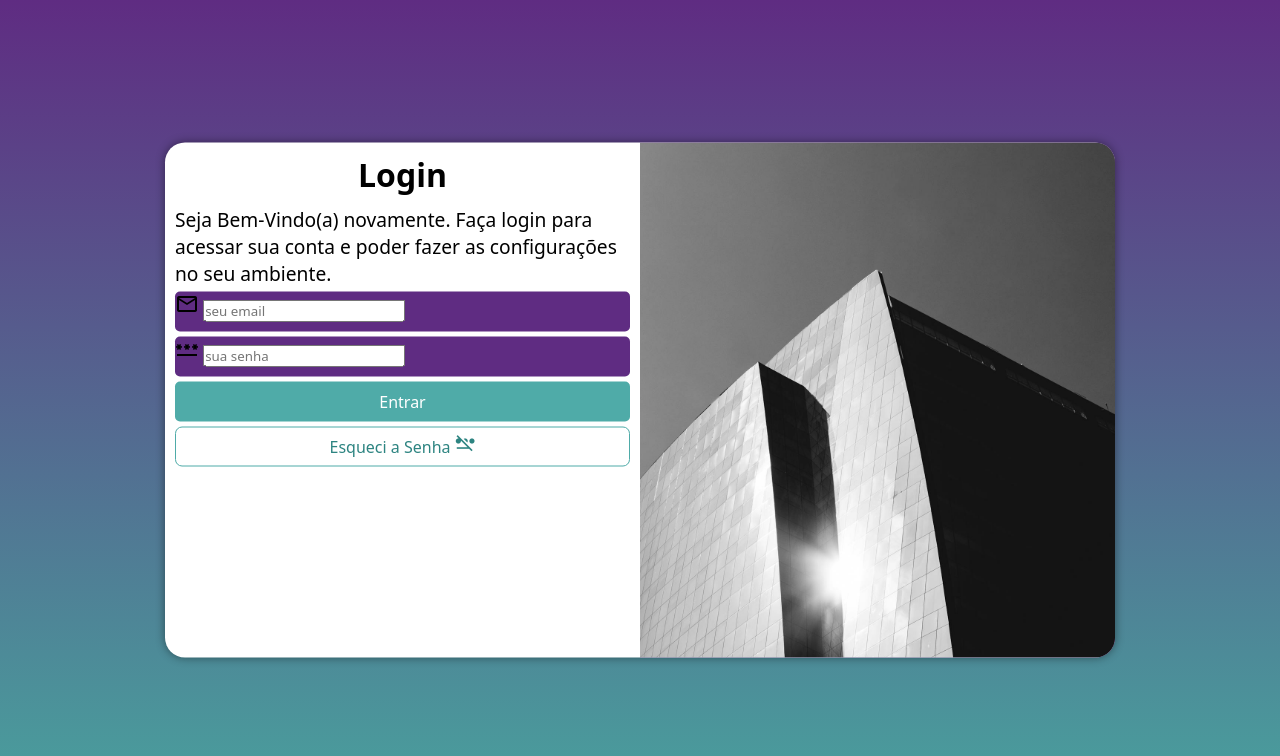
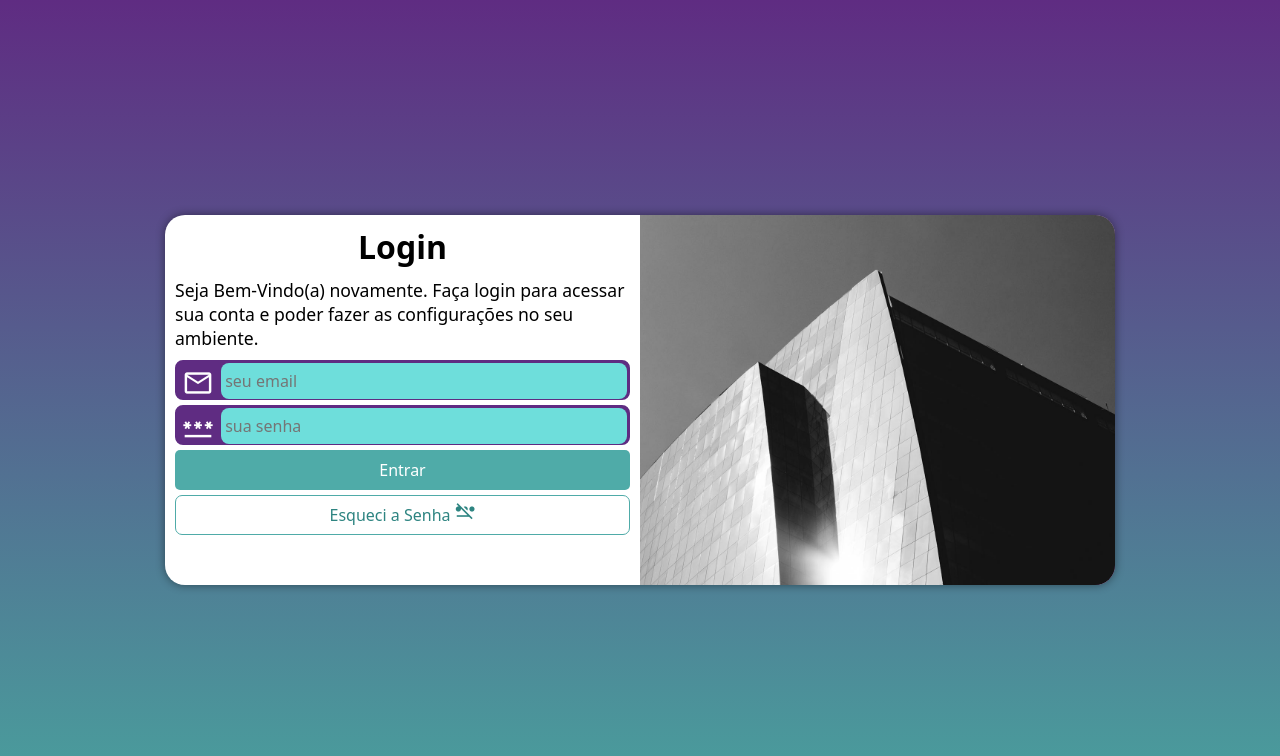
Before and after one commit to gravo47/projeto-login, a plain HTML site: page index.html in a window 1280 px wide. Drawn offline with nearby package versions, Linux system fonts and the light colour scheme.

Commit message:
projeto finalizado

```diff
--- a/estilos/media-queries.css
+++ b/estilos/media-queries.css
@@ -15,6 +15,7 @@ grandes telas: acima de 1200px
 
     section#login {
         width: 80vw;
+        height: 315px;
     }
 
     section#login > div#imagem {
@@ -41,6 +42,7 @@ grandes telas: acima de 1200px
 
     section#login {
         width: 950px;
+        height: 370px;
     }
 
     section#login > div#imagem {
@@ -60,6 +62,7 @@ grandes telas: acima de 1200px
     }
 
     div#formulario > p {
-        font-size: 1.2em;
+        font-size: 1.1em;
+        margin: 10px 0px;
     }
 }
--- a/estilos/style.css
+++ b/estilos/style.css
@@ -29,7 +29,6 @@ section#login {
     position: absolute;
     top: 50%;
     left: 50%;
-    transform: translate(-50%, -50%);
     background-color: white;
     width: 250px;
     height: 515px;
@@ -37,7 +36,8 @@ section#login {
     overflow: hidden;
     box-shadow: 0px 0px 10px rgba(0, 0, 0, 0.447);
     transition: width 0.3s, height 0.3s;
-
+    transform: translate(-50%, -50%);
+    transition-timing-function: ease;
 }
 
 section#login > div#imagem {
@@ -67,10 +67,33 @@ form > div.campo {
     display: block;
     width: 100%;
     height: 40px;
-    border-radius: 5px;
+    border-radius: 8px;
     margin: 5px 0px;
+    border: 2px solid #5f2c82;
 }
 
+div.campo > label > span.material-symbols-outlined {
+    color: white;
+    font-size: 2em;
+    width: 40px;
+    padding: 5px;
+}
+
+div.campo > input {
+    background-color: #6ededb;
+    font-size: 1em;
+    width: calc(100% - 45px);
+    height: 100%;
+    border: 0px;
+    border-radius: 8px;
+    padding: 4px;
+    transform: translateY(-12px);
+}
+
+div.campo > input:focus-visible {
+    background-color: white;
+
+}
 
 form > input[type=submit] {
     display: block;
--- a/index.html
+++ b/index.html
@@ -27,7 +27,7 @@
                         <input type="email" name="login" id="ilogin" placeholder="seu email" required autocomplete="email" maxlength="30">
                     </div>
                     <div class="campo">
-                        <label for="isenha"></label>
+                        <label for="isenha">
                             <span class="material-symbols-outlined">
                             password
                             </span>
```
